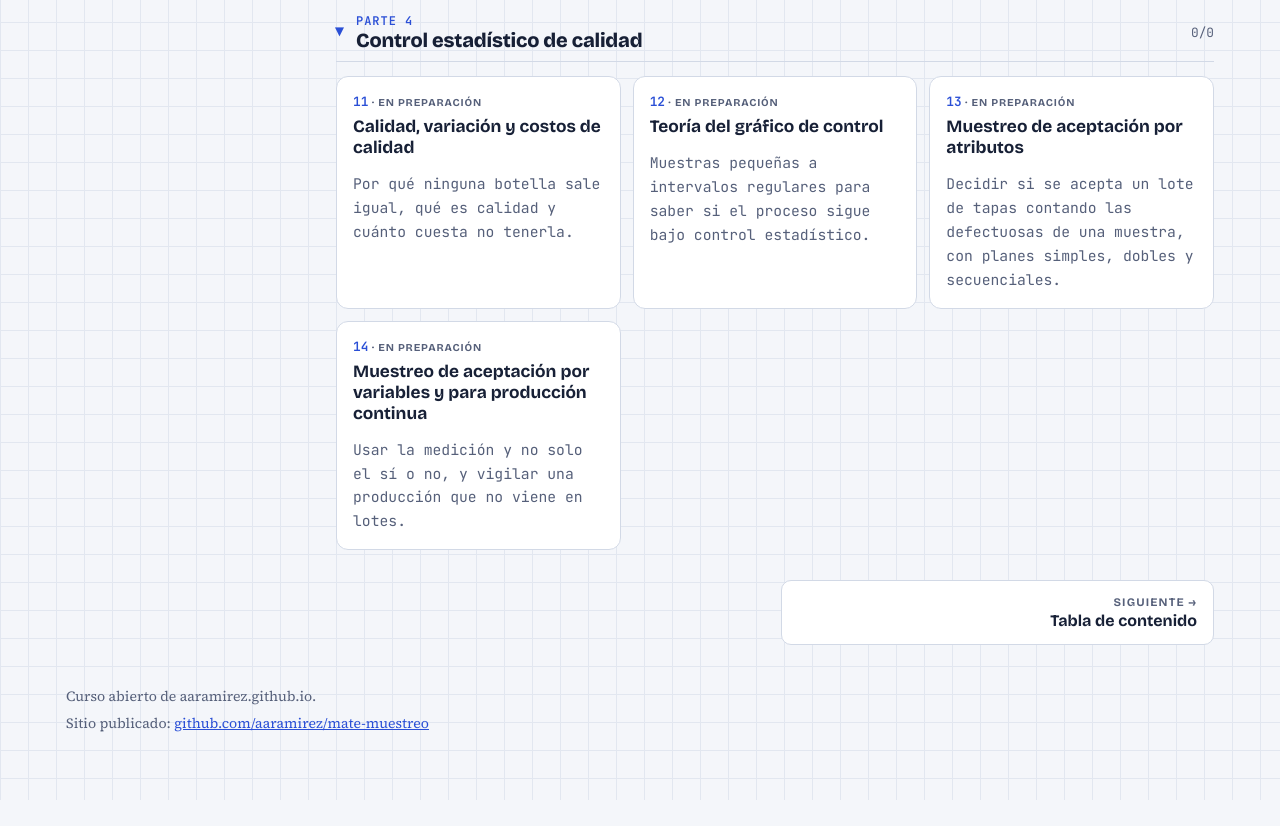
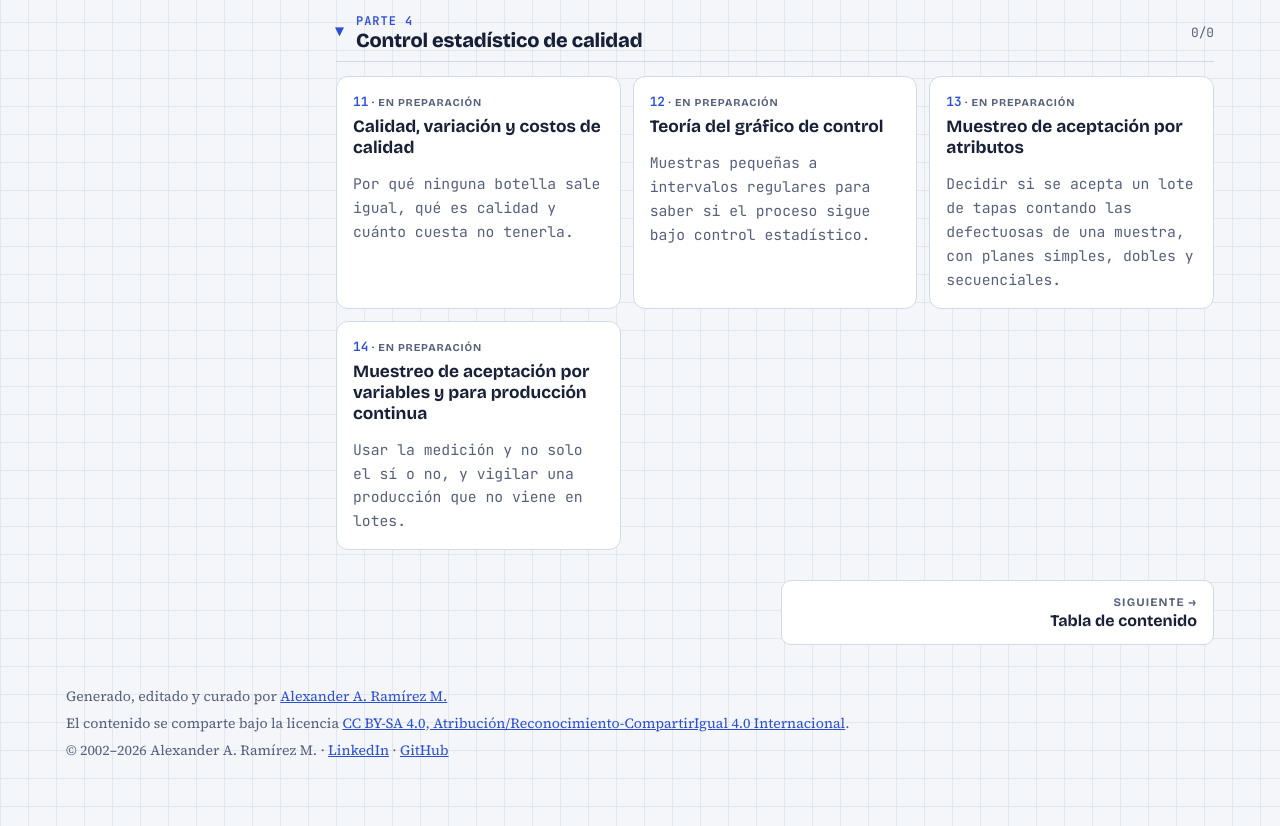
Before and after one commit to aaramirez/mate-muestreo, a plain HTML site: page index.html in a window 1280 px wide. Shown: the part 2806-3632 px from the top of the page. Before the commit the page ends 3606 px from the top, so only its background shows below. Drawn offline with nearby package versions, Linux system fonts and the light colour scheme.

Commit message:
Pie común: autoría, licencia CC BY-SA 4.0 y año que se actualiza solo

```diff
--- a/index.html
+++ b/index.html
@@ -90,7 +90,7 @@ height="0" width="0" style="display:none;visibility:hidden"></iframe></noscript>
 <nav class="pager" id="pager" aria-label="Capítulo anterior y siguiente"></nav>
 </main>
 </div>
-<footer><span>Curso abierto de aaramirez.github.io.</span><span>Sitio publicado: <a href="https://github.com/aaramirez/mate-muestreo" target="_blank" rel="noopener">github.com/aaramirez/mate-muestreo</a></span></footer>
+<footer><span>Generado, editado y curado por <a href="https://www.linkedin.com/in/alexander-ramirez-morales/" target="_blank" rel="noopener">Alexander A. Ramírez M.</a></span><span>El contenido se comparte bajo la licencia <a href="https://creativecommons.org/licenses/by-sa/4.0/deed.es" target="_blank" rel="noopener">CC BY-SA 4.0, Atribución/Reconocimiento-CompartirIgual 4.0 Internacional</a>.</span><span>© 2002–<span data-anio>2026</span> Alexander A. Ramírez M. · <a href="https://www.linkedin.com/in/alexander-ramirez-morales/" target="_blank" rel="noopener">LinkedIn</a> · <a href="https://github.com/aaramirez" target="_blank" rel="noopener">GitHub</a></span><script>document.querySelectorAll('[data-anio]').forEach(function (e) { e.textContent = new Date().getFullYear(); });</script></footer>
 </div>
 <script src="assets/lab.js"></script>
 </body>
```
Also changed, not shown: temario.html (+1 -1 lines).
